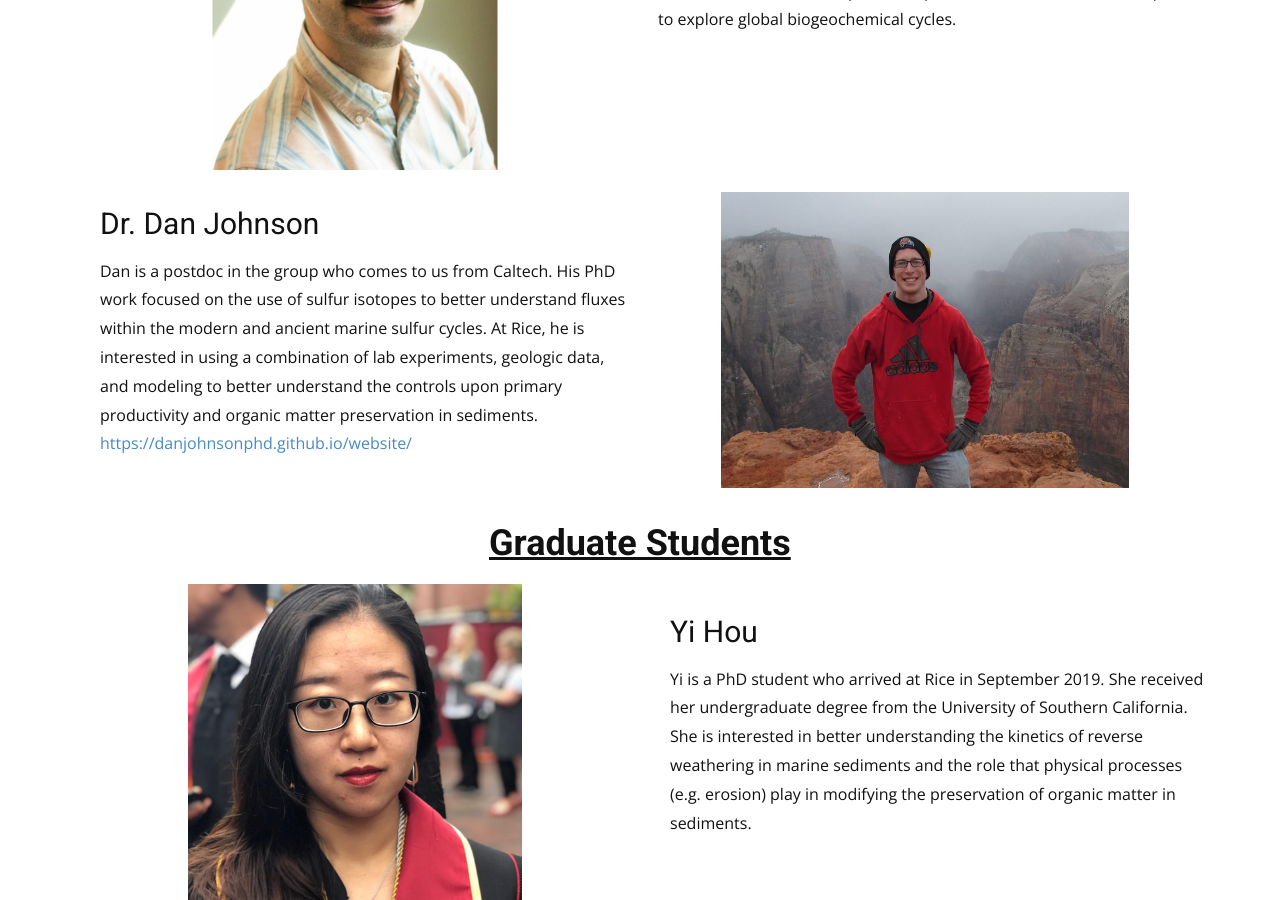
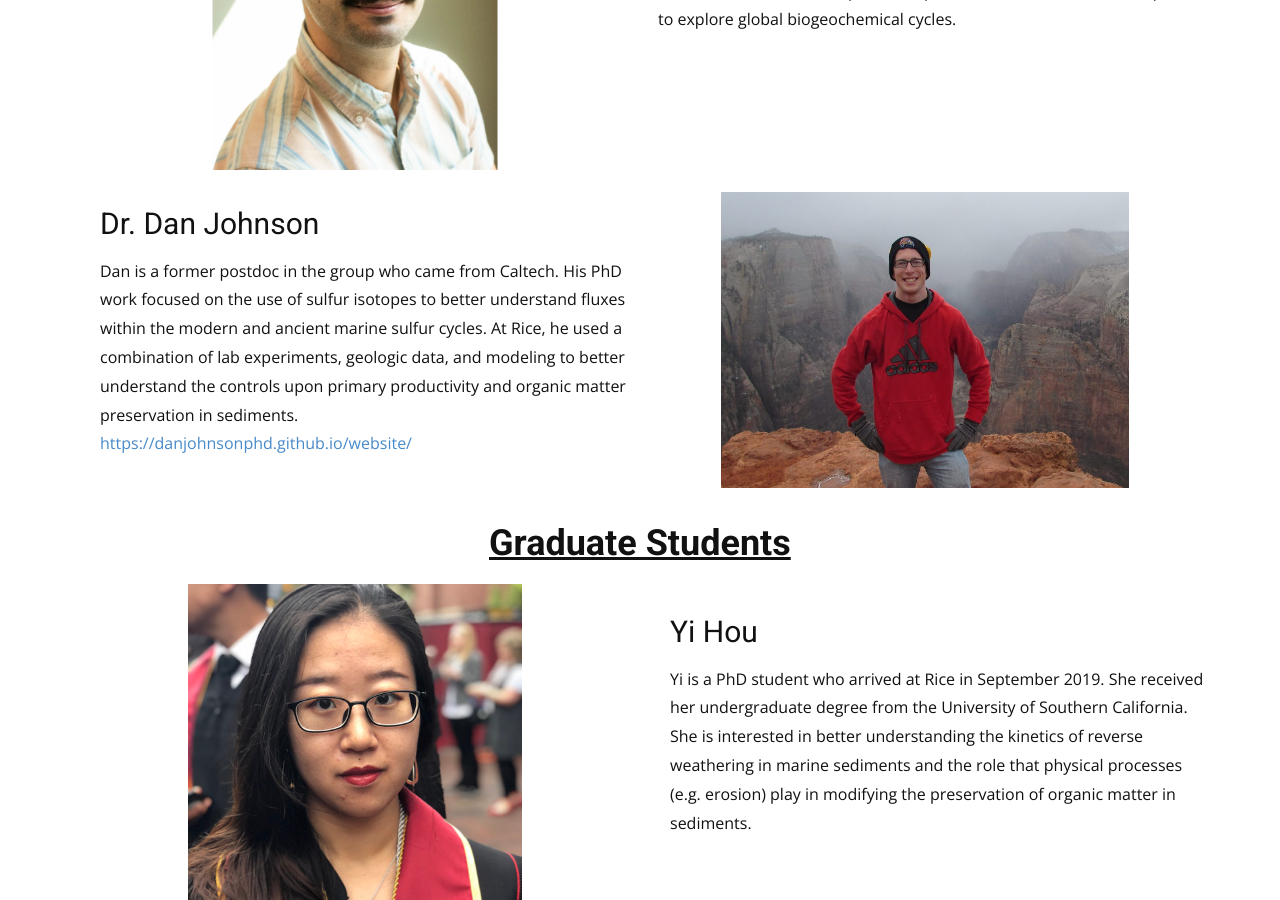
Before and after one commit to torres-lab/torres-lab.github.io, a Jekyll site: the page People.html, which Jekyll copies as it is, in a window 1280 px wide and 900 px high, scrolled down 963 px. Built offline with Jekyll 4.4.1, drawn with Linux system fonts in a browser that asks for light colours; some of the changed text lies outside the part shown.

Commit message:
Update People.html

```diff
--- a/People.html
+++ b/People.html
@@ -129,7 +129,7 @@
                     <div class="u-container-style u-layout-cell u-left-cell u-size-60 u-layout-cell-3">
                       <div class="u-container-layout u-valign-top u-container-layout-3">
                         <h3 class="u-text u-text-4">Dr. Dan Johnson</h3>
-                        <p class="u-text u-text-5">Dan is a postdoc in the group who comes to us from Caltech. His PhD work focused on the use of sulfur isotopes to better understand fluxes within the modern and ancient marine sulfur cycles. At Rice, he is interested in using a combination of lab experiments, geologic data, and modeling to better understand the controls upon primary productivity and organic matter preservation in sediments.<br>
+                        <p class="u-text u-text-5">Dan is a former postdoc in the group who came from Caltech. His PhD work focused on the use of sulfur isotopes to better understand fluxes within the modern and ancient marine sulfur cycles. At Rice, he used a combination of lab experiments, geologic data, and modeling to better understand the controls upon primary productivity and organic matter preservation in sediments.<br>
                           <a href="https://danjohnsonphd.github.io/website/" class="u-active-none u-border-none u-btn u-button-link u-button-style u-hover-none u-none u-text-palette-1-base u-btn-1" target="_blank">https://danjohnsonphd.github.io/website/</a>
                         </p>
                       </div>
@@ -242,7 +242,7 @@
                   </div>
                   <div class="u-align-center u-container-style u-layout-cell u-right-cell u-size-30 u-layout-cell-2">
                     <div class="u-container-layout u-container-layout-2">
-                      <h3 class="u-text u-text-2">Jack Sheehan</h3>
+                      <h3 class="u-text u-text-2">Valentina Osorio</h3>
                     </div>
                   </div>
                 </div>
```
